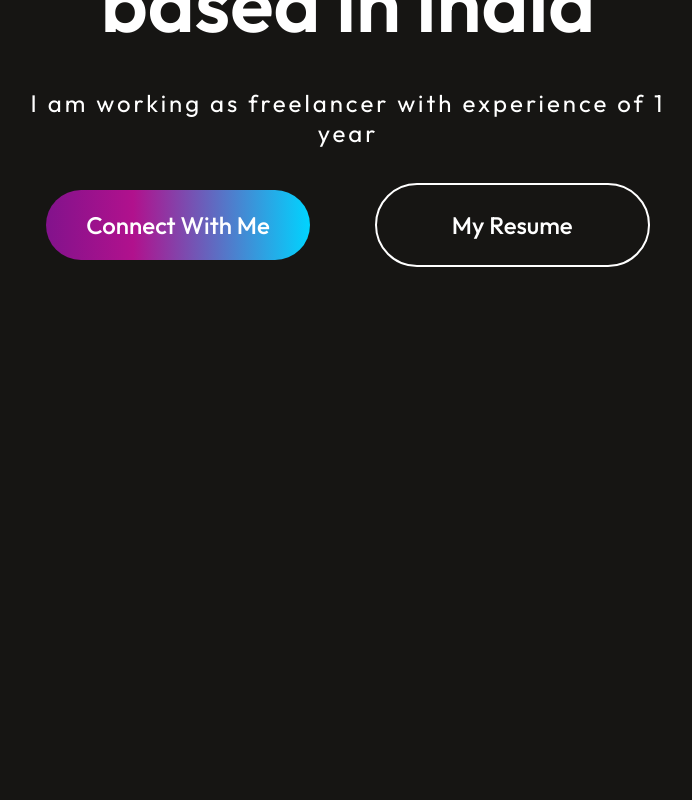
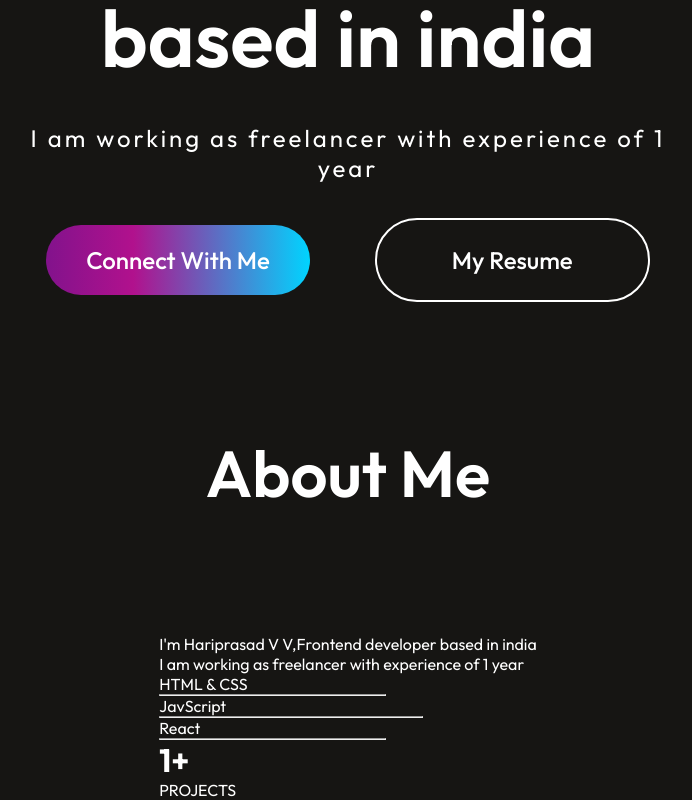
Before and after one commit to hariprasadvv2508/portfolio, a React (Vite) app: page / in a window 1280 px wide. Shown: the part 498-1298 px from the top of the page, without its empty margins (292-984 px from the left). Before the commit the page ends 820 px from the top, so only its background shows below. Built offline with nearby package versions, Linux system fonts and the light colour scheme; a web font is replaced by a local one.

Commit message:
fourth commit

```diff
--- a/src/Components/About/About.css
+++ b/src/Components/About/About.css
@@ -0,0 +1,13 @@
+.about{
+    display: flex;
+    flex-direction: column;
+    align-items:center;
+    justify-content: center;
+    gap:80px;
+    margin:80px 170px;
+}
+.about-title h1{
+    padding:0px 30px;
+    font-size: 65px;
+    font-weight: 600;
+}
--- a/src/Components/About/About.jsx
+++ b/src/Components/About/About.jsx
@@ -3,11 +3,32 @@ import './About.css'
 const About = () =>{
     return(
         <div className="about">
-            <div className="about-title">
-                <div>
-
+               <div className="about-title">
+                    <h1>About Me</h1>
+                    <img src="" about="lt=" />
                 </div>
-            </div>
+                <div className="about-section">
+                    <div className="about-left">
+                        <img src="" alt="" />
+                    </div>
+                    <div className="about-right">
+                         <div className="about-para">
+                            <p>I'm <span>Hariprasad V V</span>,Frontend developer based in india</p>
+                            <p>I am  working as freelancer with experience of 1 year</p>
+                         </div>
+                         <div className="about-skills">
+                            <div className="about-skill"><p>HTML & CSS</p><hr style={{width:"60%"}}/></div>
+                            <div className="about-skill"><p>JavScript</p><hr style={{width:"70%"}}/></div>
+                            <div className="about-skill"><p>React</p><hr style={{width:"60%"}}/></div>
+                         </div>
+                         <div className="about-acheivements">
+                            <div className="about-acheivement">
+                                    <h1>1+</h1>
+                                    <p>PROJECTS</p>
+                            </div>
+                         </div>
+                    </div>
+                </div>
         </div>
     )
 }
--- a/src/Components/Hero/Hero.jsx
+++ b/src/Components/Hero/Hero.jsx
@@ -3,6 +3,7 @@ import './Hero.css'
 const Hero = () =>{
     return(
         <div className="hero">
+            <img></img>
             <h1>I'm <span>Hariprasad V V</span>,Frontend developer based in india</h1>
             <p>I am  working as freelancer with experience of 1 year</p>
             <div className="hero-action">
```
